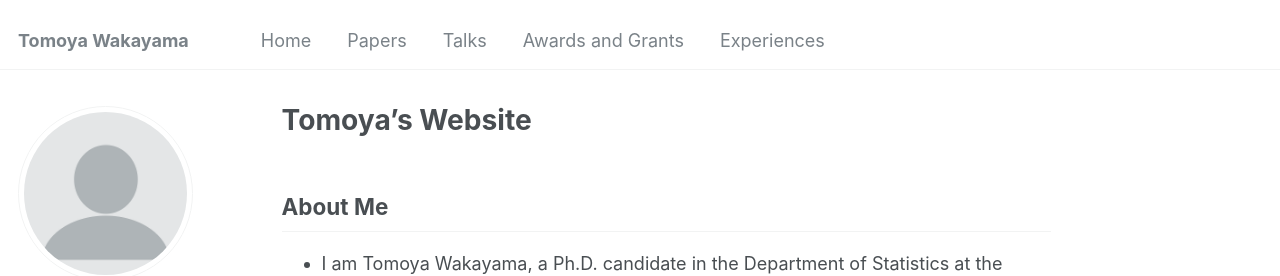
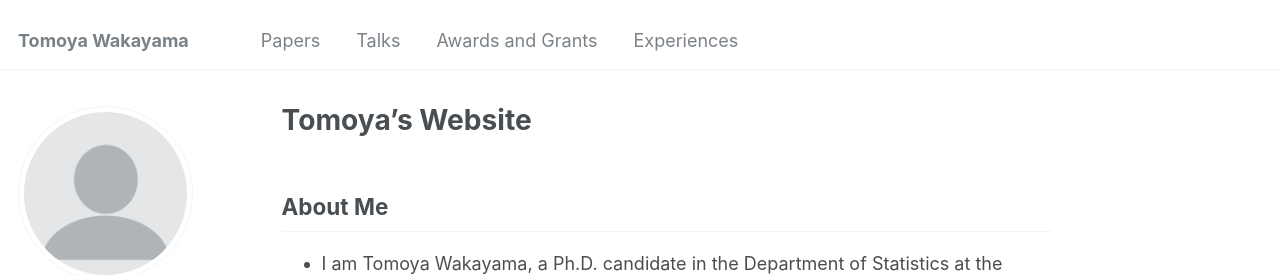
Before and after one commit to TomWaka/TomWaka.github.io, a Jekyll site: the page built from _pages/home.md, in a window 1280 px wide. Shown: the top 276 px of the page. Built offline with Jekyll 4.4.1, drawn with Linux system fonts in a browser that asks for light colours; some web fonts are replaced.

Commit message:
Update navigation.yml

```diff
--- a/_data/navigation.yml
+++ b/_data/navigation.yml
@@ -1,6 +1,4 @@
 main:
-  - title: "Home"
-    url: "/"
   - title: "Papers"
     url: "/papers/"
   - title: "Talks"
```
